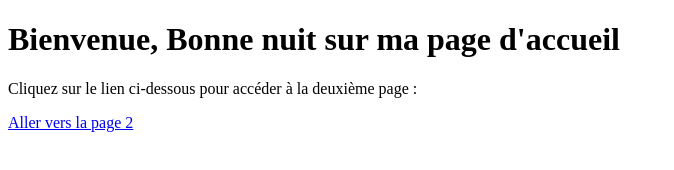
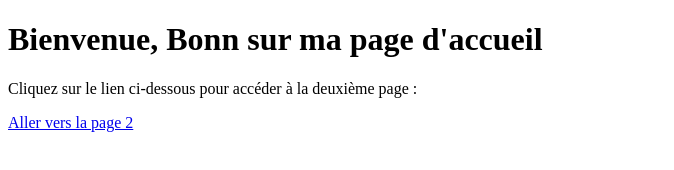
Before and after one commit to davidchaunut-collab/davidchaunut-collab.github.io, a plain HTML site: page index.html in a window 1280 px wide. Shown: the whole page, without its empty margins (0-674 px from the left). Drawn offline with Linux system fonts and the light colour scheme.

Commit message:
Update index.html

```diff
--- a/index.html
+++ b/index.html
@@ -7,7 +7,7 @@
 </head>
 <body>
 
-    <h1>Bienvenue, Bonne nuit sur ma page d'accueil</h1>
+    <h1>Bienvenue, Bonn sur ma page d'accueil</h1>
     <p>Cliquez sur le lien ci-dessous pour accéder à la deuxième page :</p>
 
     <!-- Lien vers une autre page locale -->
```
